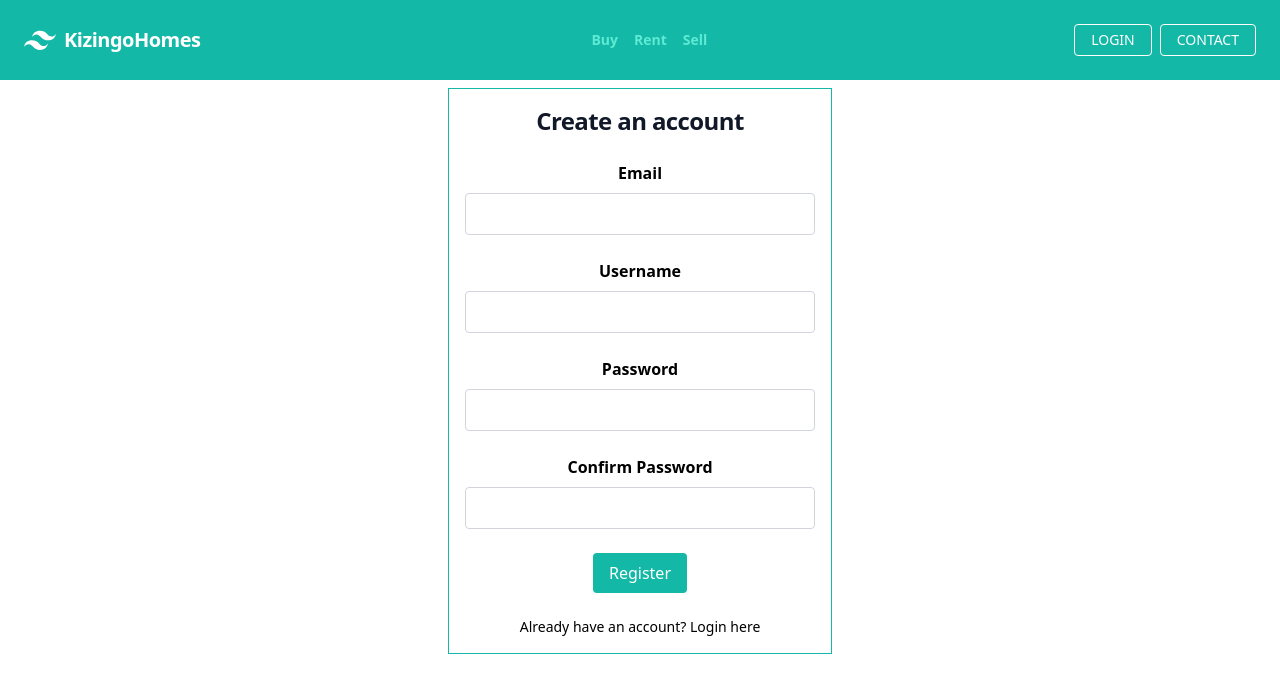
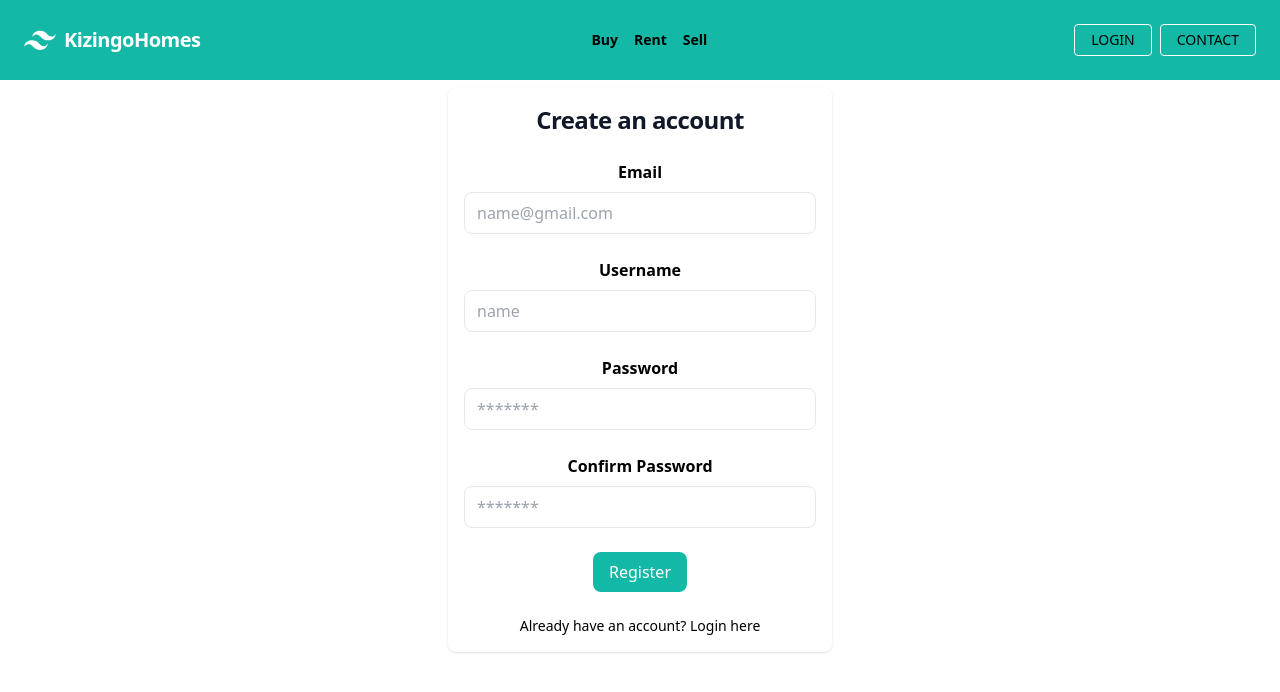
Before and after one commit to Ochieng23/kizingohomes_frontend, a React (Create React App) app: page /signup in a window 1280 px wide. Shown: the top 692 px of the page. Built offline with nearby package versions, Linux system fonts and the light colour scheme.

Commit message:
implement profile logic and navigation bar rendering based on authentication

```diff
--- a/src/App.js
+++ b/src/App.js
@@ -1,21 +1,37 @@
 import logo from './logo.svg';
 import './App.css';
 import Homepage from "./Components/Homepage"
-import { Routes, Route } from 'react-router-dom';
+import { Routes, Route, Navigate } from 'react-router-dom';
 import Navbar from './Components/Navbar';
 import AddProperties from './Components/AddProperties';
 import Login from './Components/Login';
 import Signup from './Components/Signup';
+import Admin from './Components/Admin';
+import UserProfile from './Components/UserProfile';
 
 function App() {
+
+  const isAuthenticated = () => {
+    const accessToken = localStorage.getItem("accessToken");
+    const userRole = localStorage.getItem("userRole");
+    return accessToken && userRole;
+  };
+  // Function to check if the userRole in localStorage is "admin"
+  const isAdmin = () => {
+    const userRole = localStorage.getItem("userRole");
+    return userRole === "admin";
+  };
+
   return (
     <div className="App">
-  <Navbar/>
+     {!isAuthenticated() && <Navbar />}
   <Routes>
     <Route path='/home' element={<Homepage/>} />
     <Route path='/addproperties' element={<AddProperties/>}/>
     <Route path='/login' element={<Login/>}/>
     <Route path='/signup' element={<Signup/>}/>
+    <Route path='/admin' element={<Admin/>}/>
+    <Route path='/admin' element={<UserProfile/>}/>
   </Routes>
 
 
--- a/src/Components/Login.jsx
+++ b/src/Components/Login.jsx
@@ -1,36 +1,116 @@
-import React from 'react'
+import React, { useState, useEffect } from 'react';
 import { Link } from 'react-router-dom';
 
 function Login() {
+  const [formData, setFormData] = useState({
+    email: '',
+    password: '',
+  });
+  const [accessToken, setAccessToken] = useState(null);
+  const [errors, setErrors] = useState([]);
+
+  const handleChange = (e) => {
+    setFormData({ ...formData, [e.target.name]: e.target.value });
+  };
+
+  useEffect(() => {
+    const storedAccessToken = localStorage.getItem("accessToken");
+    if (storedAccessToken && storedAccessToken !== "undefined") {
+      setAccessToken(storedAccessToken);
+    }
+  }, []);
+
+  const handleLogin = () => {
+    try {
+      const decodedToken = JSON.parse(atob(accessToken.split(".")[1]));
+      const userRole = decodedToken.role;
+      localStorage.setItem("userRole", userRole);
+      if (userRole === "user") {
+        window.location.href = "/profile";
+      } else if (userRole === "admin") {
+        window.location.href = "/admin"
+      }
+    } catch (error) {
+      setErrors([error.message]);
+    }
+  };
+
+  const handleSubmit = async (e) => {
+    e.preventDefault();
+
+    try {
+      const response = await fetch('http://127.0.0.1:3000/login', {
+        method: 'POST',
+        headers: {
+          'Content-Type': 'application/json',
+          Accept: 'application/json',
+        },
+        body: JSON.stringify(formData),
+      });
+
+      const data = await response.json();
+
+      if (response.ok) {
+        localStorage.setItem('jwt', data.jwt);
+        window.location.href = '/home';
+        const accessToken = data.accessToken;
+        localStorage.setItem('accessToken', accessToken);
+        setAccessToken(accessToken);
+      } else {
+        setErrors(data.errors);
+      }
+    } catch (error) {
+      setErrors([error.message]);
+    }
+  };
+
+
+  useEffect(() => {
+    if (accessToken) {
+      handleLogin();
+    }
+  }, [accessToken]);
+
   return (
     <div>
       <section className="bg-white-50 dark:bg-white-900">
         <div className="flex flex-col items-center justify-center px-6 py-8 mx-auto md:h-screen lg:py-0">
-
           <div className="w-full bg-white rounded-lg shadow dark:border md:mt-0 sm:max-w-md xl:p-0 dark:bg-white-800 dark:border-gray-700">
             <div className="p-6 space-y-4 md:space-y-6 sm:p-8">
               <h1 className="text-xl font-bold leading-tight tracking-tight text-gray-900 md:text-2xl dark:text-dark">
                 Sign in to your account
               </h1>
-          <form className="space-y-4 md:space-y-6" action="#">
+              <form onSubmit={handleSubmit} className="space-y-4 md:space-y-6" action="#">
                 <div>
-              <label htmlFor="email" className="block mb-2 text-sm font-medium text-gray-900 dark:text-dark">Email or Username</label>
+                  <label
+                    htmlFor="email"
+                    className="block mb-2 text-sm font-medium text-gray-900 dark:text-dark"
+                  >
+                    Email or Username
+                  </label>
                   <input
                     type="email"
                     name="email"
                     id="email"
                     className="bg-gray-50 border border-gray-300 text-gray-900 sm:text-sm rounded-lg focus:ring-primary-600 focus:border-primary-600 block w-full p-2.5 dark:bg-gray-700 dark:border-gray-600 dark:placeholder-gray-400 dark:text-white dark:focus:ring-blue-500 dark:focus:border-blue-500"
                     placeholder="name@company.com"
+                    onChange={handleChange}
                     required
                   />
                 </div>
                 <div>
-              <label htmlFor="password" className="block mb-2 text-sm font-medium text-gray-900 dark:text-dark">Password</label>
+                  <label
+                    htmlFor="password"
+                    className="block mb-2 text-sm font-medium text-gray-900 dark:text-dark"
+                  >
+                    Password
+                  </label>
                   <input
                     type="password"
                     name="password"
                     id="password"
                     placeholder="••••••••"
+                    onChange={handleChange}
                     className="bg-gray-50 border border-gray-300 text-gray-900 sm:text-sm rounded-lg focus:ring-primary-600 focus:border-primary-600 block w-full p-2.5 dark:bg-gray-700 dark:border-gray-600 dark:placeholder-gray-400 dark:text-white dark:focus:ring-blue-500 dark:focus:border-blue-500"
                     required
                   />
@@ -47,27 +127,51 @@
                       />
                     </div>
                     <div className="ml-3 text-sm">
-                  <label htmlFor="remember" className="text-dark-500 dark:text-dark-300">Remember me</label>
+                      <label
+                        htmlFor="remember"
+                        className="text-dark-500 dark:text-dark-300"
+                      >
+                        Remember me
+                      </label>
                     </div>
                   </div>
-              <a href="#" className="text-sm font-medium text-primary-600 hover:underline dark:text-primary-500">Forgot password?</a>
+                  <a
+                    href="#"
+                    className="text-sm font-medium text-primary-600 hover:underline dark:text-primary-500"
+                  >
+                    Forgot password?
+                  </a>
                 </div>
                 <button
+                  onClick={handleLogin}
                   type="submit"
                   className="w-full text-dark bg-teal-500 hover:bg-primary-700 focus:ring-4 focus:outline-none focus:ring-primary-300 font-medium rounded-lg text-sm px-5 py-2.5 text-center dark:bg-dark-600 dark:hover:bg-teal-600 dark:focus:ring-primary-800"
                 >
                   Sign in
                 </button>
                 <p className="text-sm font-light text-dark-500 dark:text-dark-400">
-              Don’t have an account yet? <Link to="/signup" className="font-medium text-primary-600 hover:underline dark:text-primary-500">Sign up</Link>
+                  Don’t have an account yet?{' '}
+                  <Link
+                    to="/signup"
+                    className="font-medium text-primary-600 hover:underline dark:text-primary-500"
+                  >
+                    Sign up
+                  </Link>
                 </p>
+                {errors && errors.length > 0 && (
+                  <div className="mt-4 text-red-500">
+                    {errors.map((error, index) => (
+                      <p key={index}>{error}</p>
+                    ))}
+                  </div>
+                )}
               </form>
             </div>
           </div>
         </div>
       </section>
     </div>
-  )
+  );
 }
 
 export default Login;
--- a/src/Components/Navbar.jsx
+++ b/src/Components/Navbar.jsx
@@ -25,19 +25,19 @@
         </div>
         <div className="w-full block flex-grow lg:flex lg:items-center lg:w-auto">
           <div className="text-sm lg:flex-grow">
-            <Link to="/" className="block mt-4 lg:inline-block lg:mt-0 text-teal-300 hover:text-white mr-4">
+            <Link to="/" className="block mt-4 lg:inline-block lg:mt-0 text-black-300 hover:text-white mr-4">
              <strong>Buy</strong>
             </Link>
-            <Link href="#responsive-header" className="block mt-4 lg:inline-block lg:mt-0 text-teal-300 hover:text-white mr-4">
+            <Link href="#responsive-header" className="block mt-4 lg:inline-block lg:mt-0 text-black-300 hover:text-white mr-4">
             <strong>Rent</strong>
             </Link>
-            <Link href="#responsive-header" className="block mt-4 lg:inline-block lg:mt-0 text-teal-300 hover:text-white">
+            <Link href="#responsive-header" className="block mt-4 lg:inline-block lg:mt-0 text-black-300 hover:text-white">
             <strong>Sell</strong>
             </Link>
           </div>
           <div>
-            <Link to="/login" className="inline-block text-sm px-4 py-2 leading-none border rounded text-white border-white hover:border-transparent hover:text-teal-500 hover:bg-white mt-4 mr-2 lg:mt-0">LOGIN</Link>
-            <Link href="#" className="inline-block text-sm px-4 py-2 leading-none border rounded text-white border-white hover:border-transparent hover:text-teal-500 hover:bg-white mt-4 lg:mt-0">CONTACT</Link>
+            <Link to="/login" className="inline-block text-sm px-4 py-2 leading-none border rounded text-black-300 border-white hover:border-transparent hover:text-white-500 hover:bg-white mt-4 mr-2 lg:mt-0">LOGIN</Link>
+            <Link href="#" className="inline-block text-sm px-4 py-2 leading-none border rounded text-black-300 border-white hover:border-transparent hover:text-white-500 hover:bg-white mt-4 lg:mt-0">CONTACT</Link>
             </div>
         </div>
       </nav>
--- a/src/Components/Signup.jsx
+++ b/src/Components/Signup.jsx
@@ -1,13 +1,13 @@
-import React, { useState } from 'react';
-import { Link } from 'react-router-dom';
-import 'tailwindcss/tailwind.css';
+import React, { useState } from "react";
+import { Link } from "react-router-dom";
+import "tailwindcss/tailwind.css";
 const Signup = () => {
   const [formData, setFormData] = useState({
-    email: '',
-    username: '',
-    password: '',
-    password_confirmation: '',
-    role: 'user',
+    email: "",
+    username: "",
+    password: "",
+    password_confirmation: "",
+    role: "user",
   });
   const [user, setUser] = useState("");
   const [errors, setErrors] = useState([]);
@@ -46,7 +46,7 @@
   };
 
   return (
-    <div className='max-w-sm mx-auto border border-teal-500 my-2 p-4 '>
+    <div className="max-w-sm mx-auto rounded-lg  shadow dark:border dark:border-gray-700  my-2 p-4 ">
       <form onSubmit={handleSubmit} className=" space-y-4 md:space-y-6">
         <h1 class="text-xl font-bold leading-tight tracking-tight text-gray-900 md:text-2xl dark:text-black">
           Create an account
@@ -59,9 +59,10 @@
             type="email"
             id="email"
             name="email"
+            placeholder="name@gmail.com"
             value={formData.email}
             onChange={handleChange}
-      className="w-full px-3 py-2 border border-gray-300 rounded focus:outline-none focus:border-teal-500"
+            className="w-full px-3 py-2 border dark:border-gray-700 rounded-lg focus:outline-none focus:border-teal-500"
             required
           />
         </div>
@@ -73,10 +74,11 @@
           <input
             type="text"
             id="username"
+            placeholder="name"
             name="username"
             value={formData.username}
             onChange={handleChange}
-      className="w-full px-3 py-2 border border-gray-300 rounded focus:outline-none focus:border-teal-500"
+            className="w-full px-3 py-2 border dark:border-gray-700 rounded-lg focus:outline-none focus:border-teal-500"
             required
           />
         </div>
@@ -88,25 +90,30 @@
           <input
             type="password"
             id="password"
+            placeholder="*******"
             name="password"
             value={formData.password}
             onChange={handleChange}
-      className="w-full px-3 py-2 border border-gray-300 rounded focus:outline-none focus:border-teal-500"
+            className="w-full px-3 py-2 border dark:border-gray-700 rounded-lg focus:outline-none focus:border-teal-500"
             required
           />
         </div>
 
         <div className="mb-4">
-    <label htmlFor="password_confirmation" className="block mb-2 font-bold">
+          <label
+            htmlFor="password_confirmation"
+            className="block mb-2 font-bold"
+          >
             Confirm Password
           </label>
           <input
             type="password"
             id="password_confirmation"
+            placeholder="*******"
             name="password_confirmation"
             value={formData.password_confirmation}
             onChange={handleChange}
-      className="w-full px-3 py-2 border border-gray-300 rounded focus:outline-none focus:border-teal-500"
+            className="w-full px-3 py-2 border dark:border-gray-700 rounded-lg focus:outline-none focus:border-teal-500"
             required
           />
         </div>
@@ -120,20 +127,30 @@
             name="role"
             value="user"
             //  onChange={handleChange}
-    className="w-full px-3 py-2 border border-gray-300 rounded focus:outline-none focus:border-teal-500"
+            className="w-full px-3 py-2 border border-gray-300 rounded-lg focus:outline-none focus:border-teal-500"
             required
           >
             <option value="admin">Admin</option>
-    <option value="user" selected>User</option>
+            <option value="user" selected>
+              User
+            </option>
           </select>
         </div>
 
-
-  <button type="submit" className="bg-teal-500 text-white px-4 py-2 rounded">
+        <button
+          type="submit"
+          className="bg-teal-500 text-white px-4 py-2 rounded-lg"
+        >
           Register
         </button>
         <p class="text-sm font-light text-dark-500 dark:text-black-400">
-                      Already have an account? <Link to="/login" class="font-medium text-primary-600 hover:underline dark:text-primary-500">Login here</Link>
+          Already have an account?{" "}
+          <Link
+            to="/login"
+            class="font-medium text-primary-600 hover:underline dark:text-primary-500"
+          >
+            Login here
+          </Link>
         </p>
 
         {errors.length > 0 && (
--- /dev/null
+++ b/src/Components/UserProfile.jsx
@@ -0,0 +1,9 @@
+import React from 'react'
+
+function UserProfile() {
+  return (
+    <div>UserProfile</div>
+  )
+}
+
+export default UserProfile;
--- a/src/index.css
+++ b/src/index.css
@@ -1,7 +1,7 @@
 @import 'tailwindcss/base';
 @import 'tailwindcss/components';
 @import 'tailwindcss/utilities';
-
+/*
 @tailwind base;
 @tailwind components;
-@tailwind utilities;
+@tailwind utilities; */
```
Also changed, not shown: src/Components/Navigation.jsx (added, +69 -0 lines). Lines whose indentation alone changed are shown as unchanged.
